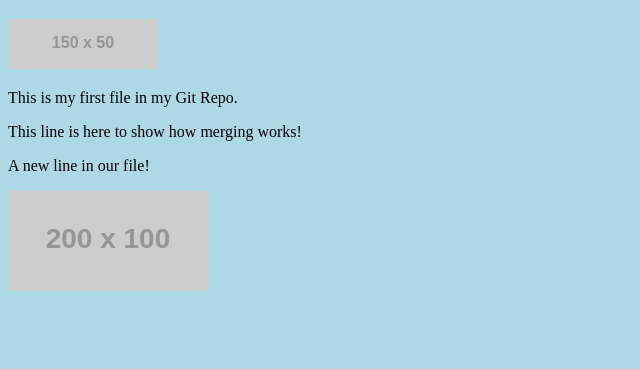
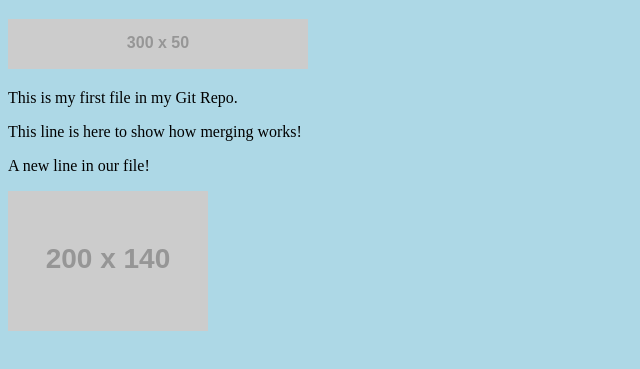
Before and after one commit to teznote/git_test, a plain HTML site: page index.html in a window 1280 px wide. Shown: the part 61-430 px from the top of the page, without its empty margins (0-640 px from the left). Drawn offline with Linux system fonts and the light colour scheme; placeholder pictures from the web are drawn by us.

Commit message:
updated index.html resized image

```diff
--- a/index.html
+++ b/index.html
@@ -7,11 +7,11 @@
 <body>
 
 <h1>Hello Worl!</h1>
-<div><img src="https://via.placeholder.com/150x50" alt="hello world from space"/></div>
+<div><img src="https://via.placeholder.com/300x50" alt="hello world from space"/></div>
 <p>This is my first file in my Git Repo.</p>
 <p>This line is here to show how merging works!</p>
 <p>A new line in our file!</p>
-<div><img src="https://via.placeholder.com/200x100" alt="hello"/></div>
+<div><img src="https://via.placeholder.com/200x140" alt="hello"/></div>
 
 </body>
 </html>
```
